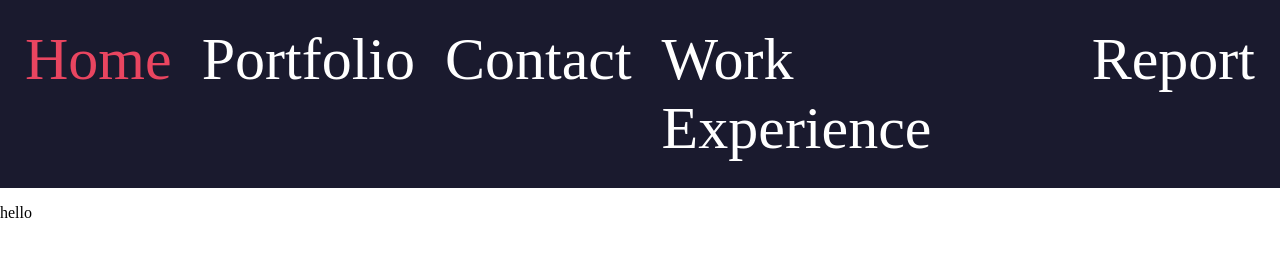
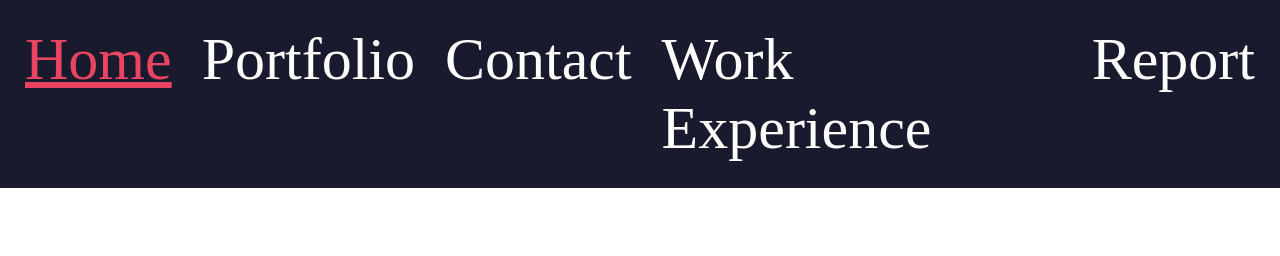
Before and after one commit to ShuvasisN/CSY1018-Web-Development-Assignment-I-23834821-Shuvasis-Nepal-Project, a plain HTML site: page index.html in a window 1280 px wide. Drawn offline with Linux system fonts and the light colour scheme; files whose address does not match are found by name.

Commit message:
Image folder created

```diff
--- a/css/style.css
+++ b/css/style.css
@@ -34,4 +34,5 @@ body{
 
 .active > a{
     color: #E94560;
+    text-decoration: underline #E94560;
 }
--- a/index.html
+++ b/index.html
@@ -15,8 +15,6 @@
                 <li class="nav-menu-item"><a href="sitereport.html">Report</a></li>
             </ul>
         </nav>
-
     </div>
 </body>
-<p>hello</p>
 </html>
```
Also changed, not shown: img/Hamburger Icon.png (added).
